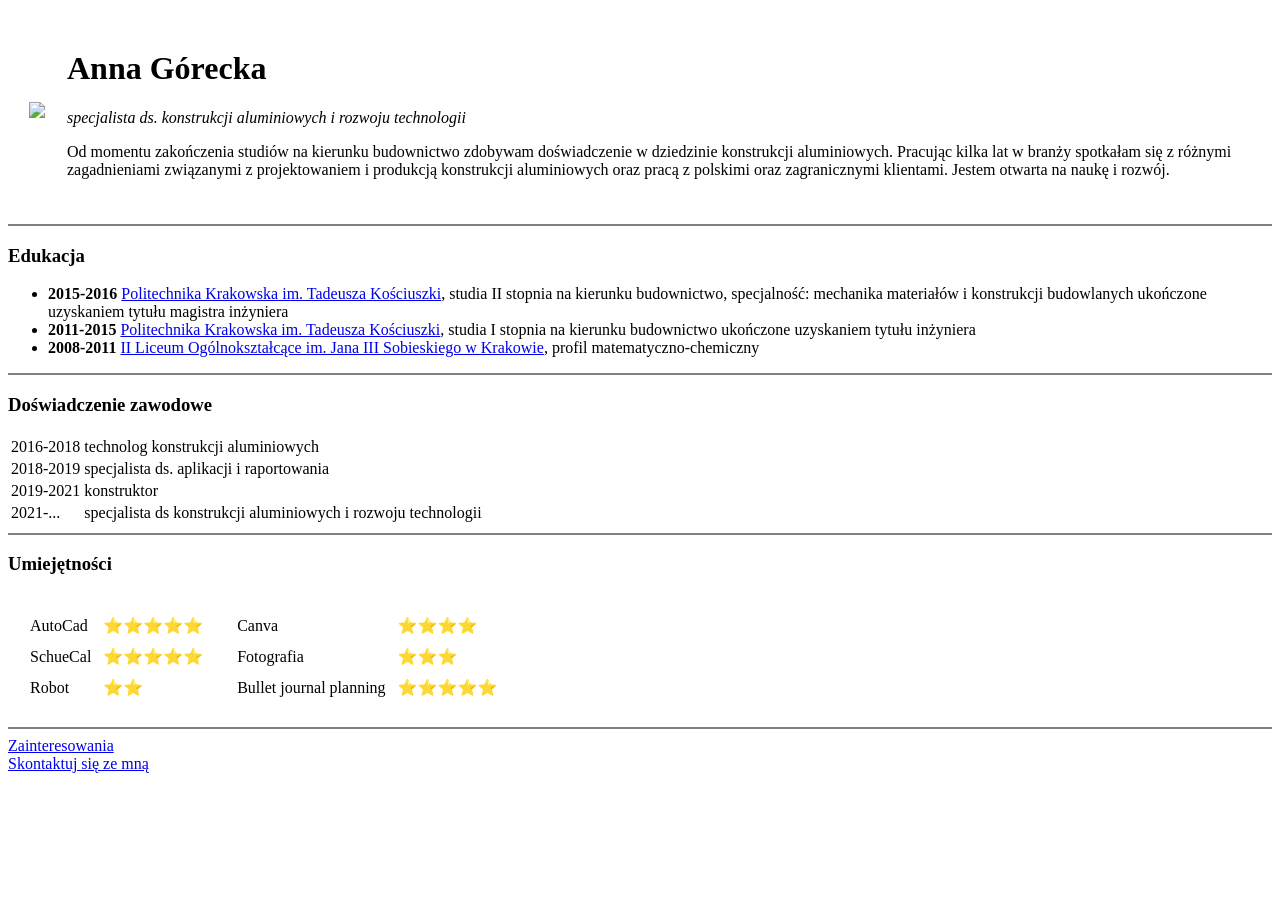
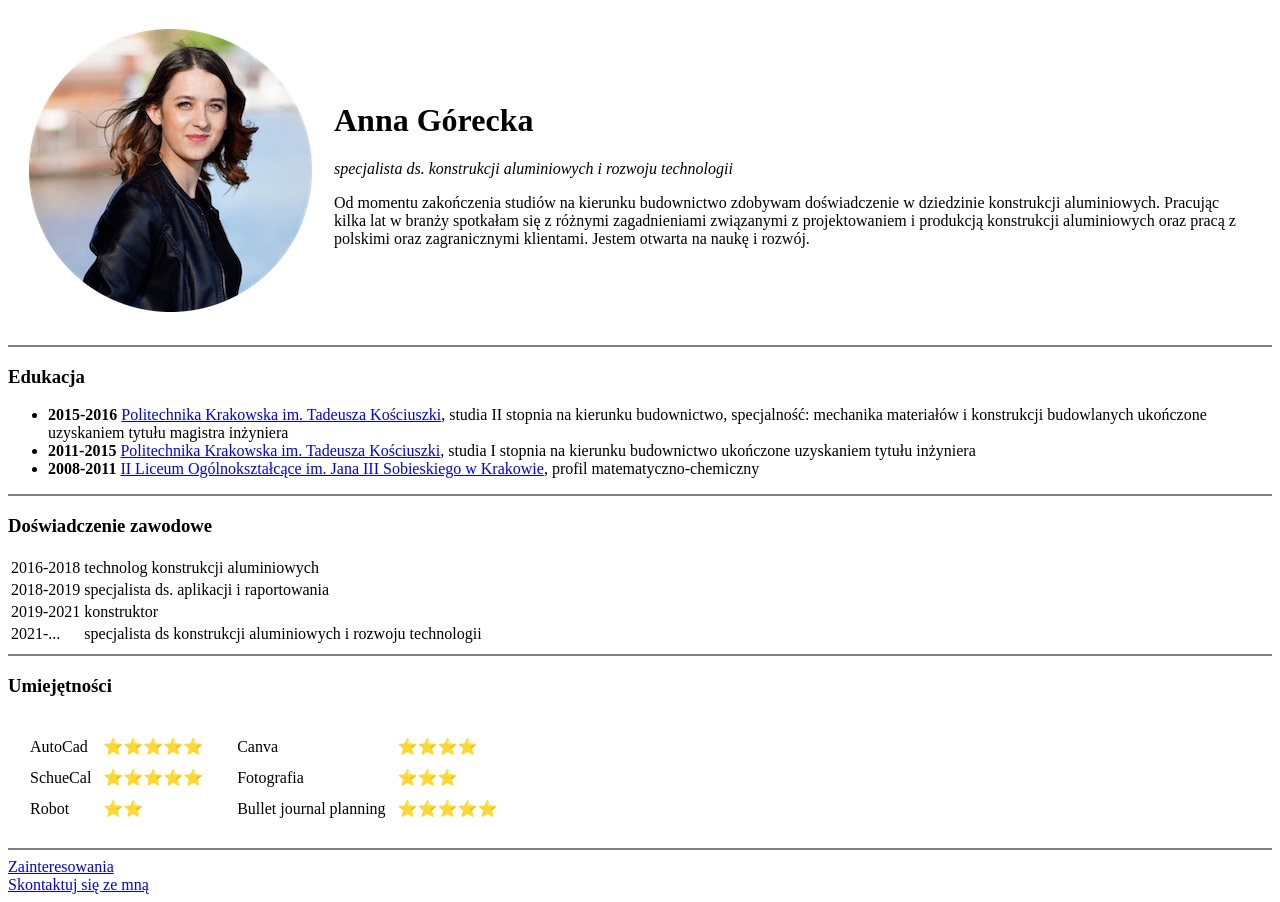
Before and after one commit to AnaAddie/cv, a plain HTML site: page index.html in a window 1280 px wide. Before the commit the page ends 800 px from the top, so only its background shows below. Drawn offline with Linux system fonts and the light colour scheme.

Commit message:
Update index.html

```diff
--- a/index.html
+++ b/index.html
@@ -8,7 +8,7 @@
 <body>
     <table cellspacing="20">
         <tr>
-            <td><img src="ana-modified.png"></td>
+            <td><img src="image/ana-modified.png"></td>
             <td>
                 <h1>Anna Górecka</h1>
                 <p><em>specjalista ds. konstrukcji aluminiowych i rozwoju technologii</em></p>
```
